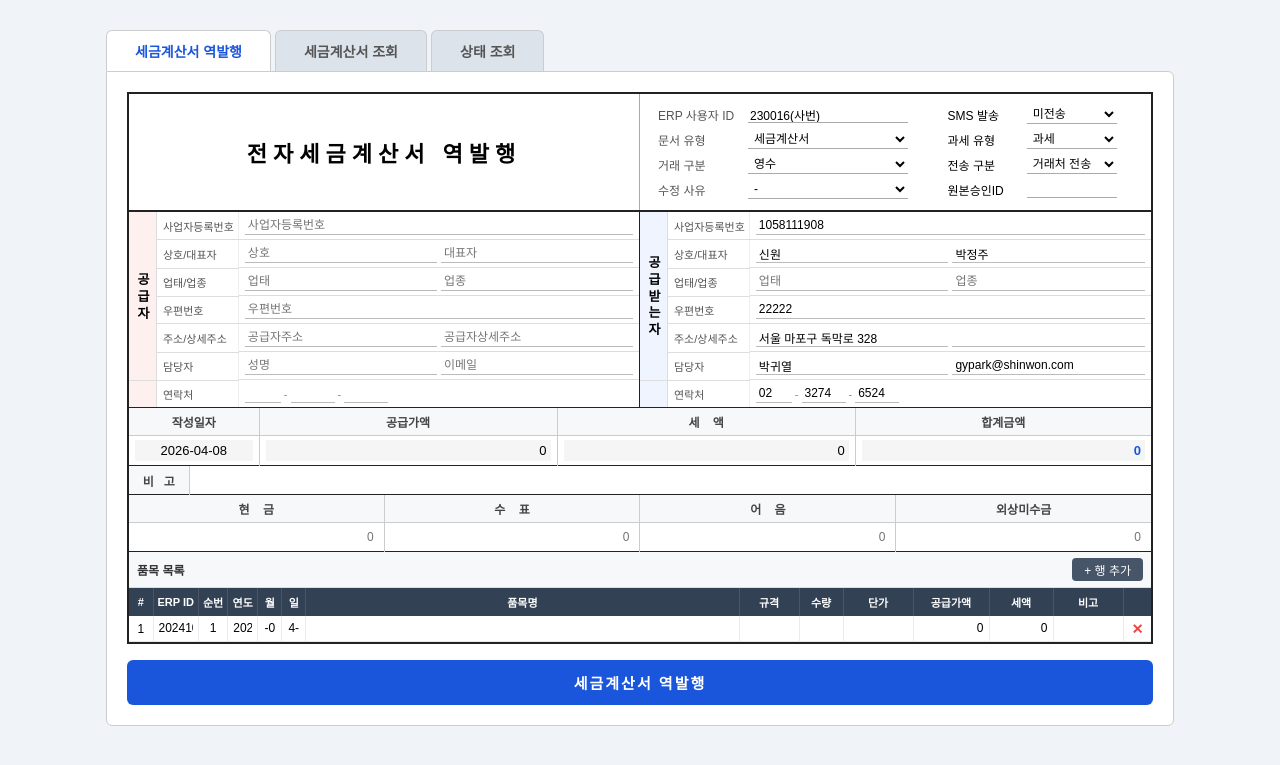
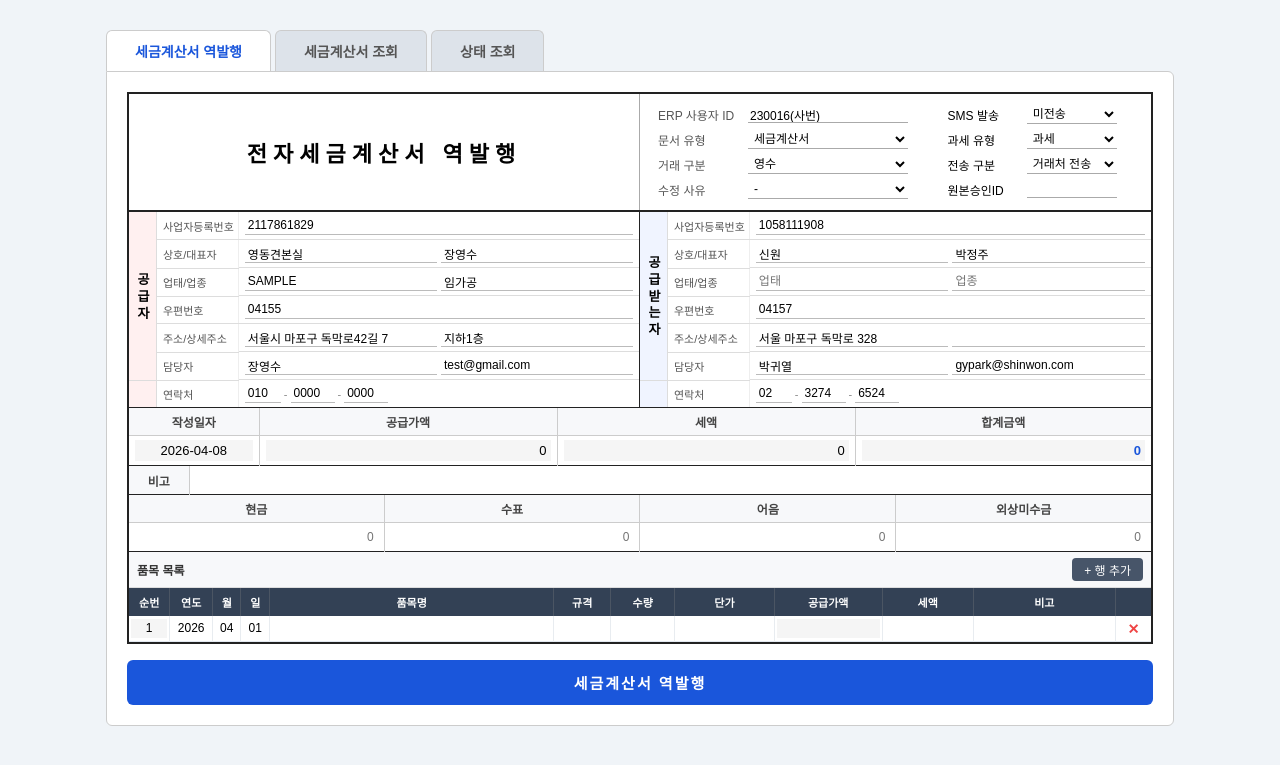
Before and after one commit to kkami121/reverseISS, a Spring Boot app: page / in a window 1280 px wide. Shown: the top 765 px of the page. Run offline with Spring Boot 4, Linux system fonts and the light colour scheme.

Commit message:
Update index.html

```diff
--- a/src/main/resources/static/index.html
+++ b/src/main/resources/static/index.html
@@ -96,6 +96,7 @@
             text-align: center; padding: 2px 3px; background: transparent;
         }
         .items-table td input:focus { outline: none; background: #f0f7ff; border-bottom-color: #1a56db; }
+        .items-table td input[readonly]:focus { outline: none; background: #f5f5f5; border-bottom-color: transparent; }
         .items-table td input.num { text-align: right; }
         .del-row { background: none; border: none; cursor: pointer; color: #ef4444; font-size: 14px; font-weight: 700; padding: 0 4px; }
 
@@ -219,45 +220,45 @@
                         <tr>
                             <td class="party-label-col comp-label-col" rowspan="6">공 급 자</td>
                             <td class="field-label">사업자등록번호</td>
-                            <td class="field-input"><input id="compRegisterNo" value="" placeholder="사업자등록번호"></td>
+                            <td class="field-input"><input id="compRegisterNo" value="2117861829" placeholder="사업자등록번호" maxlength="10" oninput="numOnly(this)"></td>
                         </tr>
                         <tr>
                             <td class="field-label">상호/대표자</td>
                             <td class="field-input half">
-                                <span><input id="compName" value="" placeholder="상호"></span>
-                                <span><input id="compRepresent" value="" placeholder="대표자"></span>
+                                <span><input id="compName" value="영동견본실" placeholder="상호"></span>
+                                <span><input id="compRepresent" value="장영수" placeholder="대표자"></span>
                             </td>
                         </tr>
                         <tr>
                             <td class="field-label">업태/업종</td>
                             <td class="field-input half">
-                                <span><input id="compBizState" value="" placeholder="업태"></span>
-                                <span><input id="compBizCategory" value="" placeholder="업종"></span>
+                                <span><input id="compBizState" value="SAMPLE" placeholder="업태"></span>
+                                <span><input id="compBizCategory" value="임가공" placeholder="업종"></span>
                             </td>
                         </tr>
                          <tr>
                             <td class="field-label">우편번호</td>
-                            <td class="field-input"><input id="custZipCode" value="" placeholder="우편번호"></td>
+                            <td class="field-input"><input id="compZipCode" value="04155" placeholder="우편번호" maxlength="5" oninput="numOnly(this)"></td>
                         </tr>
                         <tr>
                             <td class="field-label">주소/상세주소</td>
                              <td class="field-input half">
-                                <span><input id="compAddress1" value="" placeholder="공급자주소"></span>
-                                <span><input id="compAddress2" value="" placeholder="공급자상세주소"></span>
+                                <span><input id="compAddress1" value="서울시 마포구 독막로42길 7" placeholder="공급자주소"></span>
+                                <span><input id="compAddress2" value="지하1층" placeholder="공급자상세주소"></span>
                             </td>
                         </tr>
                         <tr>
                             <td class="field-label">담당자</td>
                             <td class="field-input half">
-                                <span><input id="memberNm" value="" placeholder="성명"></span>
-                                <span><input id="memberEmail" value="" placeholder="이메일"></span>
+                                <span><input id="memberNm" value="장영수" placeholder="성명"></span>
+                                <span><input id="memberEmail" value="test@gmail.com" placeholder="이메일"></span>
                             </td>
                         </tr>
                         <tr>
                             <td class="party-label-col comp-label-col"></td>
                             <td class="field-label">연락처</td>
                             <td class="field-input half">
-                                <span><input id="memberTelNo1" value="" style="width:36px">-<input id="memberTelNo2" value="" style="width:44px">-<input id="memberTelNo3" value="" style="width:44px"></span>
+                                <span><input id="memberTelNo1" value="010" style="width:36px" maxlength="3" oninput="numOnly(this)">-<input id="memberTelNo2" value="0000" style="width:44px" maxlength="4" oninput="numOnly(this)">-<input id="memberTelNo3" value="0000" style="width:44px" maxlength="4" oninput="numOnly(this)"></span>
                             </td>
                         </tr>
                     </table>
@@ -269,7 +270,7 @@
                         <tr>
                             <td class="party-label-col cust-label-col" rowspan="6">공 급 받 는 자</td>
                             <td class="field-label">사업자등록번호</td>
-                            <td class="field-input"><input id="custRegisterNo" value="1058111908"></td>
+                            <td class="field-input"><input id="custRegisterNo" value="1058111908" maxlength="10" oninput="numOnly(this)"></td>
                         </tr>
                         <tr>
                             <td class="field-label">상호/대표자</td>
@@ -287,7 +288,7 @@
                         </tr>
                         <tr>
                             <td class="field-label">우편번호</td>
-                            <td class="field-input"><input id="custZipCode" value="22222"></td>
+                            <td class="field-input"><input id="custZipCode" value="04157" maxlength="5" oninput="numOnly(this)"></td>
                         </tr>
                         <tr>
                             <td class="field-label">주소/상세주소</td>
@@ -307,7 +308,7 @@
                             <td class="party-label-col cust-label-col"></td>
                             <td class="field-label">연락처</td>
                             <td class="field-input half">
-                                <span><input id="managerTelNo1" value="02" style="width:36px">-<input id="managerTelNo2" value="3274" style="width:44px">-<input id="managerTelNo3" value="6524" style="width:44px"></span>
+                                <span><input id="managerTelNo1" value="02" style="width:36px" maxlength="3" oninput="numOnly(this)">-<input id="managerTelNo2" value="3274" style="width:44px" maxlength="4" oninput="numOnly(this)">-<input id="managerTelNo3" value="6524" style="width:44px" maxlength="4" oninput="numOnly(this)"></span>
                             </td>
                         </tr>
                     </table>
@@ -326,7 +327,7 @@
                     <tr>
                         <th>작성일자</th>
                         <th>공급가액</th>
-                        <th>세&nbsp;&nbsp;&nbsp;&nbsp;액</th>
+                        <th>세액</th>
                         <th>합계금액</th>
                     </tr>
                 </thead>
@@ -341,7 +342,7 @@
             </table>
             <table class="inv-bigo-table">
                 <tr>
-                    <th style="width:60px">비&nbsp;&nbsp;&nbsp;고</th>
+                    <th style="width:60px">비고</th>
                     <td><input id="bigo" class="bigo-input" value=""></td>
                 </tr>
             </table>
@@ -350,18 +351,18 @@
             <table class="inv-payment-table">
                 <thead>
                     <tr>
-                        <th>현&nbsp;&nbsp;&nbsp;&nbsp;금</th>
-                        <th>수&nbsp;&nbsp;&nbsp;&nbsp;표</th>
-                        <th>어&nbsp;&nbsp;&nbsp;&nbsp;음</th>
+                        <th>현금</th>
+                        <th>수표</th>
+                        <th>어음</th>
                         <th>외상미수금</th>
                     </tr>
                 </thead>
                 <tbody>
                     <tr>
-                        <td><input id="cashAmt" value="" placeholder="0"></td>
-                        <td><input id="checkAmt" value="" placeholder="0"></td>
-                        <td><input id="billAmt" value="" placeholder="0"></td>
-                        <td><input id="uncollectAmt" value="" placeholder="0"></td>
+                        <td><input id="cashAmt" value="" placeholder="0" oninput="numComma(this)"></td>
+                        <td><input id="checkAmt" value="" placeholder="0" oninput="numComma(this)"></td>
+                        <td><input id="billAmt" value="" placeholder="0" oninput="numComma(this)"></td>
+                        <td><input id="uncollectAmt" value="" placeholder="0" oninput="numComma(this)"></td>
                     </tr>
                 </tbody>
             </table>
@@ -375,20 +376,18 @@
                 <table class="items-table">
                     <thead>
                         <tr>
-                            <th style="width:24px">#</th>
-                            <th style="width:36px">ERP ID</th>
-                            <th style="width:28px">순번</th>
+                            <th style="width:20px">순번</th>
                             <th style="width:30px">연도</th>
-                            <th style="width:24px">월</th>
-                            <th style="width:24px">일</th>
-                            <th>품목명</th>
-                            <th style="width:60px">규격</th>
-                            <th style="width:44px">수량</th>
+                            <th style="width:20px">월</th>
+                            <th style="width:20px">일</th>
+                            <th style="width:200px">품목명</th>
+                            <th style="width:40px">규격</th>
+                            <th style="width:45px">수량</th>
                             <th style="width:70px">단가</th>
                             <th style="width:76px">공급가액</th>
                             <th style="width:64px">세액</th>
-                            <th style="width:70px">비고</th>
-                            <th style="width:28px"></th>
+                            <th style="width:100px">비고</th>
+                            <th style="width:25px"></th>
                         </tr>
                     </thead>
                     <tbody id="itemList"></tbody>
@@ -513,14 +512,18 @@
 
         // 품목 합계 재계산
         function recalc() {
-            let supply = 0, tax = 0;
+            let totalSupply = 0, totalTax = 0;
             document.querySelectorAll('#itemList tr').forEach(tr => {
-                supply += parseInt(tr.querySelector('.i-supplyAmt').value.replace(/,/g, '') || '0');
-                tax    += parseInt(tr.querySelector('.i-taxAmt').value.replace(/,/g, '') || '0');
+                const qty  = parseInt(tr.querySelector('.i-quantity').value.replace(/,/g, '') || '0');
+                const unit = parseInt(tr.querySelector('.i-unitAmt').value.replace(/,/g, '') || '0');
+                const rowSupply = qty * unit;
+                tr.querySelector('.i-supplyAmt').value = rowSupply === 0 ? '' : rowSupply.toLocaleString();
+                totalSupply += rowSupply;
+                totalTax    += parseInt(tr.querySelector('.i-taxAmt').value.replace(/,/g, '') || '0');
             });
-            document.getElementById('supplyAmt').value = supply.toLocaleString();
-            document.getElementById('taxAmt').value    = tax.toLocaleString();
-            document.getElementById('totalAmt').value  = (supply + tax).toLocaleString();
+            document.getElementById('supplyAmt').value = totalSupply.toLocaleString();
+            document.getElementById('taxAmt').value    = totalTax.toLocaleString();
+            document.getElementById('totalAmt').value  = (totalSupply + totalTax).toLocaleString();
         }
 
         function addItem() {
@@ -528,26 +531,26 @@
             const tbody = document.getElementById('itemList');
             const tr = document.createElement('tr');
             tr.id = 'item-' + itemCount;
-            const today = todayStr();
             tr.innerHTML = `
-                <td>${itemCount}</td>
-                <td><input class="i-erpUserMakeId" value="202410150003"></td>
-                <td><input class="i-detailNo" value="${itemCount}"></td>
-                <td><input class="i-year" value="${today.substring(0,4)}"></td>
-                <td><input class="i-month" value="${today.substring(4,6)}"></td>
-                <td><input class="i-day" value="${today.substring(6,8)}"></td>
+                <td><input class="i-detailNo" value="${itemCount}" readonly style="background:#f5f5f5;cursor:default;text-align:center;"></td>
+                <td><input class="i-year" value="2026" maxlength="4"></td>
+                <td><input class="i-month" value="04" maxlength="2"></td>
+                <td><input class="i-day" value="01" maxlength="2"></td>
                 <td><input class="i-articleNm" value=""></td>
                 <td><input class="i-standard" value=""></td>
                 <td><input class="i-quantity num" value=""></td>
                 <td><input class="i-unitAmt num" value=""></td>
-                <td><input class="i-supplyAmt num" value="0"></td>
-                <td><input class="i-taxAmt num" value="0"></td>
+                <td><input class="i-supplyAmt num" readonly style="background:#f5f5f5;cursor:default;" value=""></td>
+                <td><input class="i-taxAmt num" value=""></td>
                 <td><input class="i-bigo" value=""></td>
                 <td><button class="del-row" onclick="removeItem(${itemCount})">✕</button></td>
             `;
             tbody.appendChild(tr);
-            tr.querySelectorAll('.i-supplyAmt, .i-taxAmt').forEach(input => {
-                input.addEventListener('input', recalc);
+            tr.querySelectorAll('.i-year, .i-month, .i-day').forEach(input => {
+                input.addEventListener('input', e => numOnly(e.target));
+            });
+            tr.querySelectorAll('.i-quantity, .i-unitAmt, .i-taxAmt').forEach(input => {
+                input.addEventListener('input', e => { numComma(e.target); recalc(); });
             });
             recalc();
         }
@@ -559,12 +562,100 @@
         }
 
         function val(id) { return document.getElementById(id).value; }
+        function numOnly(el) { el.value = el.value.replace(/\D/g, ''); }
+        function numComma(el) {
+            const raw = el.value.replace(/\D/g, '');
+            el.value = raw === '' ? '' : raw.replace(/\B(?=(\d{3})+(?!\d))/g, ',');
+        }
+        function isValidEmail(v) { return /^[^\s@]+@[^\s@]+\.[^\s@]+$/.test(v.trim()); }
 
         async function issue() {
+            // 필수값 검증
+            const required = [
+                { id: 'compRegisterNo', label: '공급자 사업자번호' },
+                { id: 'compName',       label: '공급자 상호' },
+                { id: 'compRepresent',  label: '공급자 대표자명' },
+                { id: 'compAddress1',   label: '공급자 기본주소' },
+                { id: 'compAddress2',   label: '공급자 상세주소' },
+                { id: 'memberNm',       label: '공급자 담당자명' },
+                { id: 'memberTelNo1',   label: '공급자 담당자 연락처' },
+                { id: 'memberTelNo2',   label: '공급자 담당자 연락처' },
+                { id: 'memberTelNo3',   label: '공급자 담당자 연락처' },
+                { id: 'memberEmail',    label: '공급자 담당자 이메일' },
+                { id: 'custRegisterNo', label: '공급받는자 사업자번호' },
+                { id: 'custName',       label: '공급받는자 상호' },
+                { id: 'custRepresent',  label: '공급받는자 대표자명' },
+                { id: 'custZipCode',    label: '공급받는자 우편번호' },
+                { id: 'custAddress1',   label: '공급받는자 주소' },
+                { id: 'managerNm',      label: '공급받는자 담당자명' },
+                { id: 'managerEmail',   label: '공급받는자 담당자 이메일' },
+            ];
+            for (const f of required) {
+                if (!val(f.id).trim()) {
+                    alert(f.label + '는(은) 필수 입력 항목입니다.');
+                    document.getElementById(f.id).focus();
+                    return;
+                }
+            }
+
+            // 이메일 형식 검증
+            const emails = [
+                { id: 'memberEmail',  label: '공급자 담당자 이메일' },
+                { id: 'managerEmail', label: '공급받는자 담당자 이메일' },
+            ];
+            for (const f of emails) {
+                if (!isValidEmail(val(f.id))) {
+                    alert(f.label + ' 형식이 올바르지 않습니다.');
+                    document.getElementById(f.id).focus();
+                    return;
+                }
+            }
+
+            if (val('smsGb') === 'Y') {
+                const smsRequired = [
+                    { id: 'managerTelNo1', label: '공급받는자 담당자 전화번호' },
+                    { id: 'managerTelNo2', label: '공급받는자 담당자 전화번호' },
+                    { id: 'managerTelNo3', label: '공급받는자 담당자 전화번호' },
+                ];
+                for (const f of smsRequired) {
+                    if (!val(f.id).trim()) {
+                        alert(f.label + '는(은) SMS 발송 시 필수 입력 항목입니다.');
+                        document.getElementById(f.id).focus();
+                        return;
+                    }
+                }
+            }
+
+            // 품목 행 필수값 검증
+            const itemRows = document.querySelectorAll('#itemList tr');
+            if (itemRows.length === 0) {
+                alert('품목을 1건 이상 입력해주세요.');
+                return;
+            }
+            const itemFields = [
+                { cls: 'i-year',      label: '연도' },
+                { cls: 'i-month',     label: '월' },
+                { cls: 'i-day',       label: '일' },
+                { cls: 'i-supplyAmt', label: '공급가액' },
+                { cls: 'i-taxAmt',    label: '세액' },
+            ];
+            for (let i = 0; i < itemRows.length; i++) {
+                const tr = itemRows[i];
+                const rowNo = tr.querySelector('.i-detailNo').value;
+                for (const f of itemFields) {
+                    const input = tr.querySelector('.' + f.cls);
+                    if (!input.value.trim() || input.value.trim() === '0') {
+                        alert(`품목 ${rowNo}번 행: ${f.label}는(은) 필수 입력 항목입니다.`);
+                        input.focus();
+                        return;
+                    }
+                }
+            }
+
             const items = [];
             document.querySelectorAll('#itemList tr').forEach(tr => {
                 items.push({
-                    erpUserMakeId: tr.querySelector('.i-erpUserMakeId').value,
+                    erpUserMakeId: val('erpUserMakeId'),
                     detailNo:      tr.querySelector('.i-detailNo').value,
                     year:          tr.querySelector('.i-year').value,
                     month:         tr.querySelector('.i-month').value,
@@ -573,12 +664,13 @@
                     standard:      tr.querySelector('.i-standard').value,
                     quantity:      tr.querySelector('.i-quantity').value,
                     unitAmt:       tr.querySelector('.i-unitAmt').value,
-                    supplyAmt:     tr.querySelector('.i-supplyAmt').value,
+                    supplyAmt:     tr.querySelector('.i-supplyAmt').value.replace(/,/g, ''),
                     taxAmt:        tr.querySelector('.i-taxAmt').value,
                     bigo:          tr.querySelector('.i-bigo').value,
                 });
             });
 
+            const noComma = id => val(id).replace(/,/g, '');
             const body = {
                 erpUserMakeId:  val('erpUserMakeId'),
                 documentType:   val('documentType'),
@@ -588,13 +680,13 @@
                 taxType:        val('taxType'),
                 makeDate:       val('makeDate').replace(/-/g, ''),
                 tranType:       val('tranType'),
-                cashAmt:        val('cashAmt'),
-                checkAmt:       val('checkAmt'),
-                billAmt:        val('billAmt'),
-                uncollectAmt:   val('uncollectAmt'),
-                taxAmt:         val('taxAmt'),
-                supplyAmt:      val('supplyAmt'),
-                totalAmt:       val('totalAmt'),
+                cashAmt:        noComma('cashAmt'),
+                checkAmt:       noComma('checkAmt'),
+                billAmt:        noComma('billAmt'),
+                uncollectAmt:   noComma('uncollectAmt'),
+                taxAmt:         noComma('taxAmt'),
+                supplyAmt:      noComma('supplyAmt'),
+                totalAmt:       noComma('totalAmt'),
                 compRegisterNo: val('compRegisterNo'),
                 compName:       val('compName'),
                 compRepresent:  val('compRepresent'),
```
